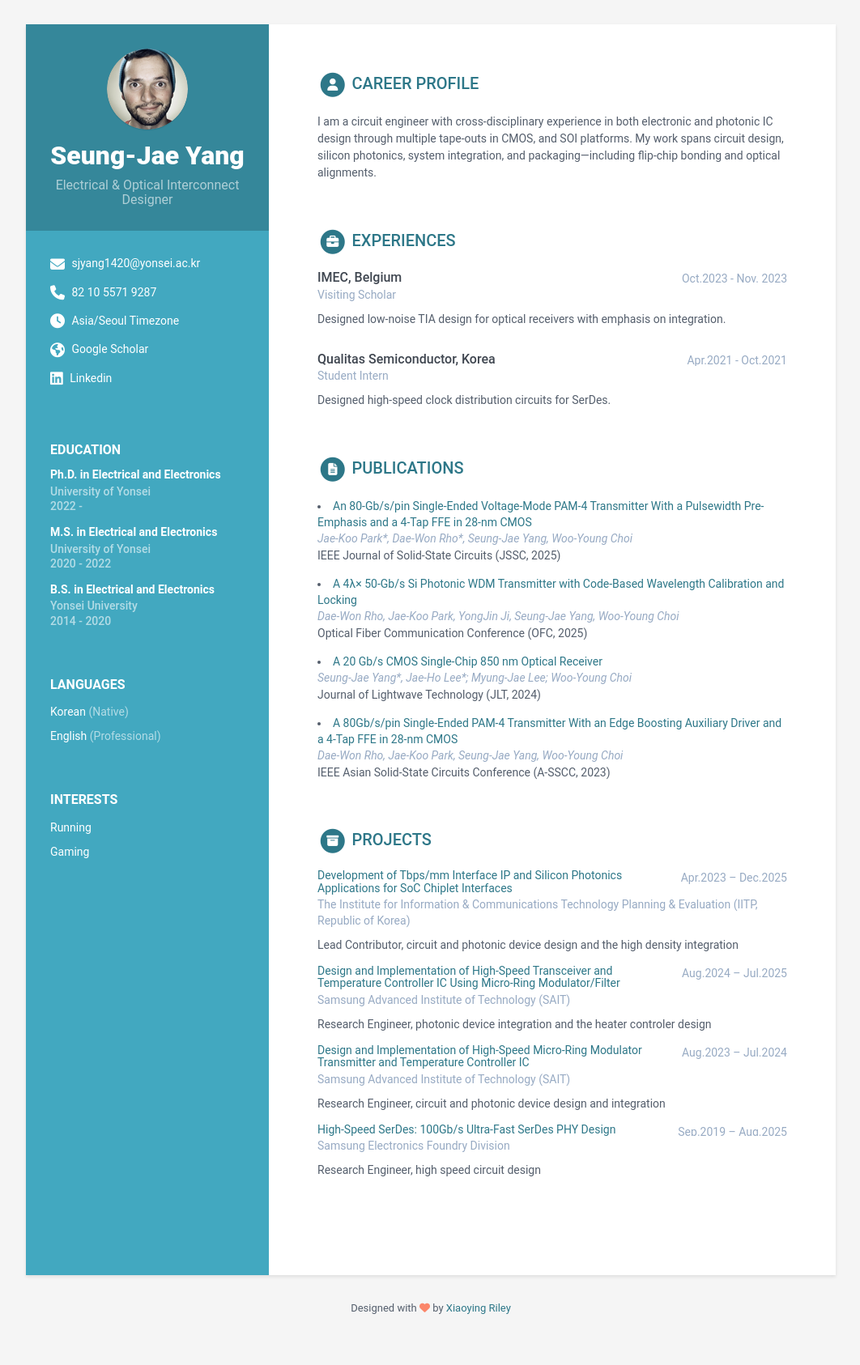
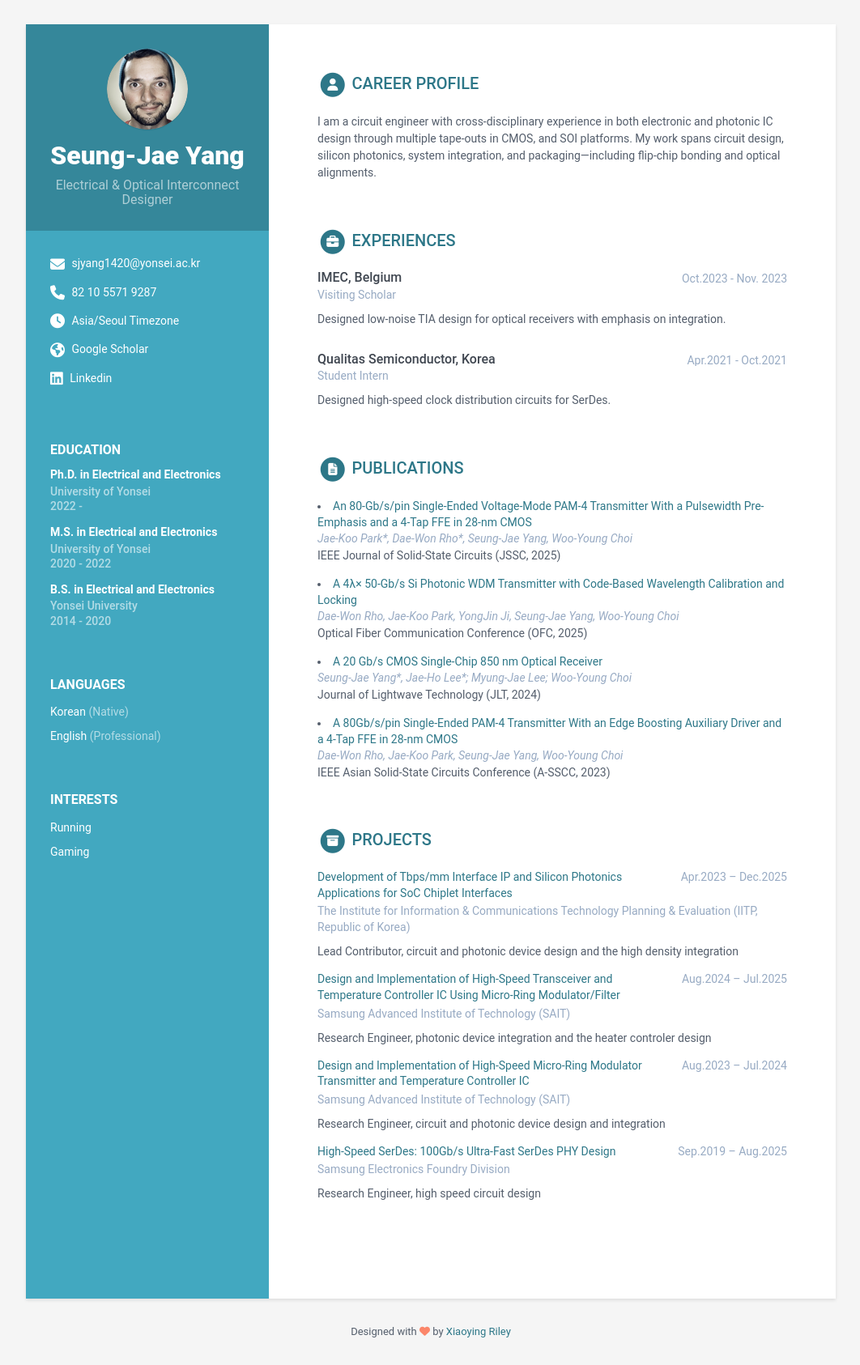
Before and after one commit to sjyang1420/SJ, a Jekyll site: the page built from index.html, in a window 1280 px wide. Shown: the whole page at 81% size, without its empty margins (108-1170 px from the left). Built offline with Jekyll 4.4.1, drawn with Linux system fonts in a browser that asks for light colours; before the commit the page ends 1657 px from its top, so only the background shows below that.

Commit message:
Update projects.html

```diff
--- a/_includes/projects.html
+++ b/_includes/projects.html
@@ -21,15 +21,15 @@
 
   <div class="item">
     <div class="meta">
-      <div class="upper-row">
-        <h4 class="project-title" style="margin: 0; max-width: 75%;">
+      <div class="upper-row" style="display: flex; justify-content: space-between; align-items: baseline;">
+        <h4 class="project-title" style="margin: 0; max-width: 75%; line-height: 1.4;">
           {% if project.link %}
           <a href="{{ project.link }}" target="_blank">{{ project.title }}</a>
           {% else %}
           {{ project.title }}
           {% endif %}
         </h4>
-        <div class="time">{{ project.time }}</div>
+        <div class="time" style="margin-left: 10px; white-space: nowrap; line-height: 1.4;">{{ project.time }}</div>
       </div><!--//upper-row-->
 
       {% if project.funder %}
```
